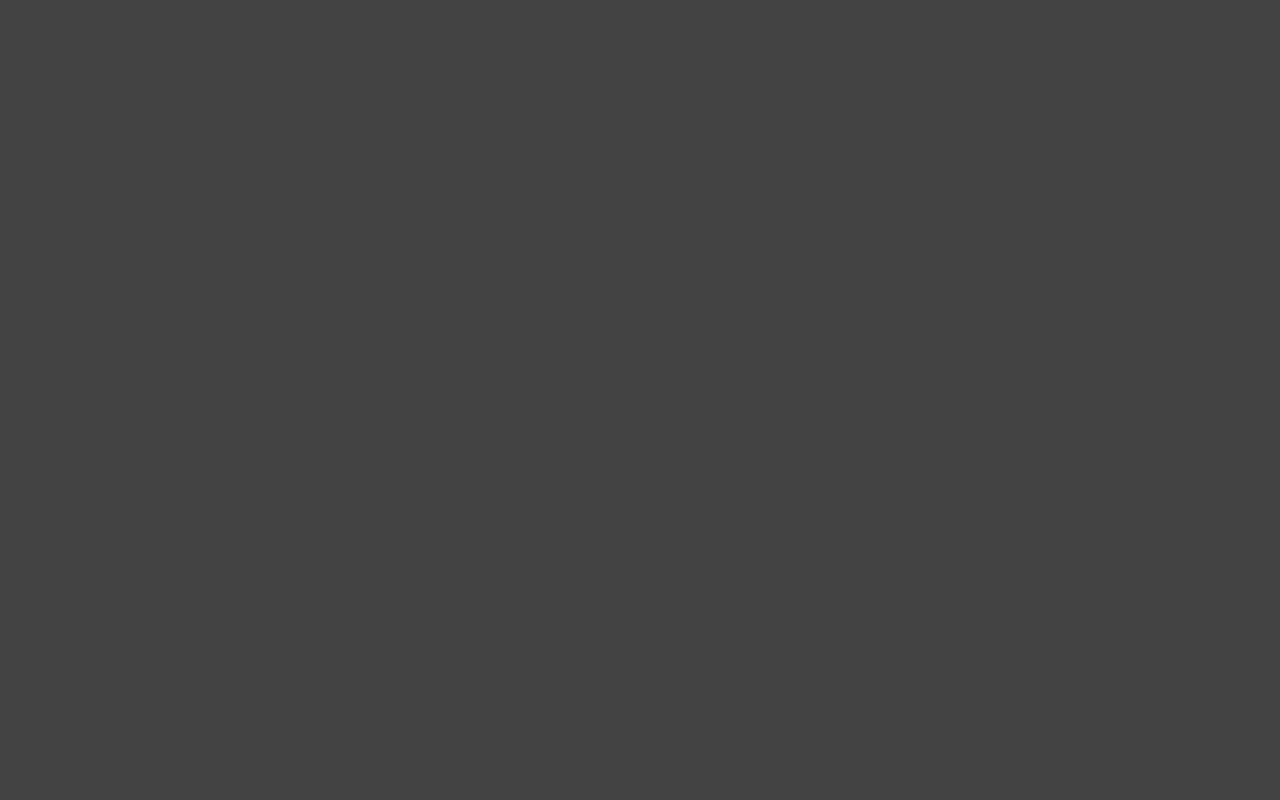
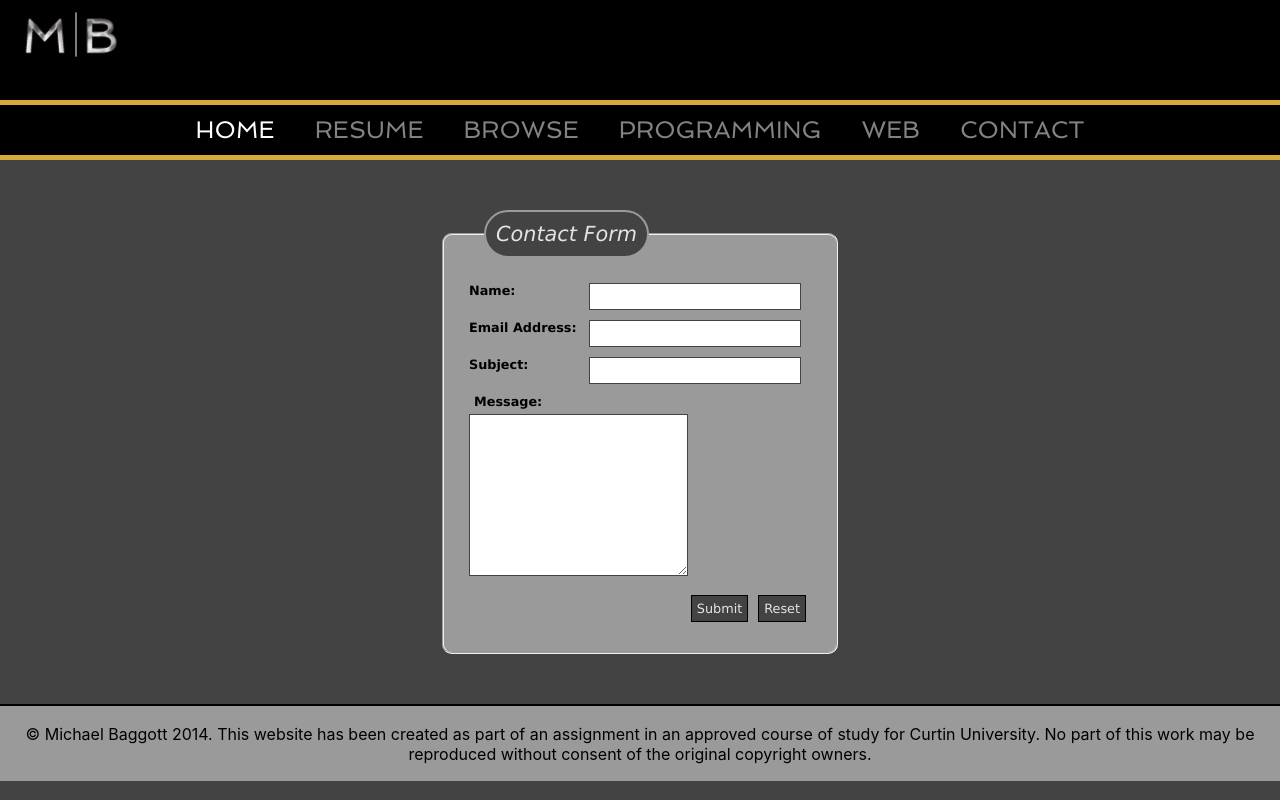
Before and after one commit to arinrare/originalportfolio-react-ts, a React (Create React App) app: page /portfolio/dig251-react-ts/contact in a window 1280 px wide. Before the commit this address had no page. Built offline with nearby package versions, Linux system fonts and the light colour scheme; the HTML template or start-up script is replaced by a standard one.

Commit message:
Added BrowserRouter basename in App.tsx and homepage/appname/version in package.json. Added /src/scripts (php scripts) to gitignore. Completed contact page.

```diff
--- a/package.json
+++ b/package.json
@@ -1,7 +1,8 @@
 {
-  "name": "my-app",
-  "version": "0.1.0",
+  "name": "portfolio",
+  "version": "1.0.0",
   "private": true,
+  "homepage": "https://michaelbaggott.site/portfolio/dig251-react-ts",
   "dependencies": {
     "@testing-library/jest-dom": "^5.17.0",
     "@testing-library/react": "^13.4.0",
--- a/src/App.tsx
+++ b/src/App.tsx
@@ -21,7 +21,7 @@ function App() {
     // <BrowserRouter basename="/portfolio/originalportfoilio-react-ts"> ** Goes in the BrowserRouter tag above the Routes tag
   return (
     <>
-      <BrowserRouter>
+      <BrowserRouter basename="/portfolio/dig251-react-ts">
         <Routes>
           <Route path='/' element={<Home />} />
           <Route path='/browse' element={<Browse />} />
--- a/src/pages/contact/contact.css
+++ b/src/pages/contact/contact.css
@@ -0,0 +1,113 @@
+.formBorder {
+	background-color: #9A9A9A;
+	padding: 20px;
+	border-radius:10px;
+}
+
+.formHeading {
+	background-color: #434343;
+	color: #E4E4E4;
+	font-family: Verdana;
+	font-size: 130%;
+	padding: 10px;
+	margin-left: 20px;
+	font-style: italic;
+	border: 2px solid #9A9A9A;
+	border-radius: 40px 40px 40px 40px;
+}
+
+.formPlaceHolder {
+	padding: 5px;
+}
+
+.formLabel {
+	display: inline-block;
+	width: 120px;
+	text-align: left;
+	font-family: Verdana;
+	font-size: 80%;
+	font-weight: bold;
+	vertical-align: top;
+}
+
+.formInput {
+	text-align: left;
+	min-width: 200px;
+	border: 1px solid #434343;
+	padding: 5px;
+}
+
+.formInput:hover {
+	box-shadow: 0 0 5px rgba(213,170,59, 1);
+    border:1px solid rgba(213,170,59, 0.8);
+}
+
+.formInput:focus {
+	outline: none;
+	box-shadow: 0 0 5px rgba(213,170,59, 1);
+    border:1px solid rgba(213,170,59, 0.8);
+}
+
+#textArea {
+    border: 1px solid #434343;
+    padding: 5px;
+    resize: vertical;
+    text-align: left;
+}
+
+.textAreaLabel {
+	margin-left: 5px;
+}
+
+#textArea:hover {
+	box-shadow: 0 0 5px rgba(213,170,59, 1);
+    border:1px solid rgba(213,170,59, 0.8);
+}
+
+#textArea:focus {
+	outline: none;
+	box-shadow: 0 0 5px rgba(213,170,59, 1);
+    border:1px solid rgba(213,170,59, 0.8);
+}
+
+
+
+#form {
+	z-index: 0;
+	position: relative;
+	width: 400px;
+}
+
+#formContainer {
+	margin-top: 50px;
+    margin-bottom: 50px;
+    width: 100%;
+    display: flex;
+    justify-content: center;
+    align-items: center;
+}
+
+.buttonHolder {
+	float: right;
+	padding: 5px;
+}
+
+.button {
+	font-family: Verdana;
+	font-size: 80%;
+	border: 1px solid black;
+	padding: 5px;
+    margin: 5px;
+	background-color: #434343;
+	color: #E4E4E4;
+}
+
+.button:hover {
+	cursor: pointer;
+	box-shadow: 0 0 5px rgba(213,170,59, 1);
+    border:1px solid rgba(213,170,59, 0.8);
+}
+
+.button:focus {
+	outline:0;
+}
--- a/src/pages/contact/contact.tsx
+++ b/src/pages/contact/contact.tsx
@@ -5,9 +5,48 @@ import Footer from '../../components/footer/footer';
 
 
 const Contact = () => {
+
+    const textarea= {rows: 10, cols: 24};
+
     return (
         <>
             <Navmenu />
+            <section id="content">
+
+		<section id="contentWrapper">
+
+			<section id="formContainer" className="inline">
+
+				<form id="form" action="../../scripts/contactemail.php" method="post">
+					<fieldset className="formBorder">
+						<legend className="formHeading">Contact Form</legend>
+						<section className="formPlaceHolder">
+							<label className="formLabel" >Name:</label>
+							<input className="formInput" type = "text" name = "name" />
+						</section>
+						<section className="formPlaceHolder">
+							<label className="formLabel">Email Address:</label>
+							<input className="formInput" type = "text" name = "email" />
+						</section>
+						<section className="formPlaceHolder">
+							<label className="formLabel" >Subject:</label>
+							<input className="formInput" type = "text" name = "subject" />
+						</section>
+						<section className="formPlaceHolder">
+							<label className="formLabel textAreaLabel" >Message:</label>
+							<textarea id="textArea"  {...textarea} name = "message" >
+							</textarea>
+						</section>
+						<section className="buttonHolder">
+							<input className="button" type = "submit" value = "Submit"/>
+							<input className="button" type = "reset" value = "Reset" />
+						</section>
+					</fieldset>
+				</form>
+
+			</section>
+		</section>
+	</section>
             <Footer />
         </>
     );
```
Also changed, not shown: 2 other files (tests, documents, lock files or other folders).
